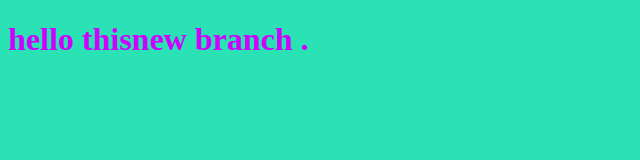
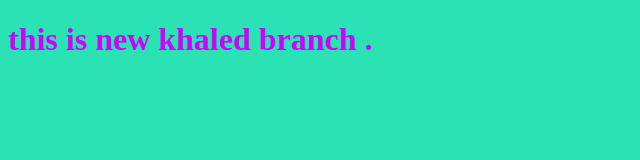
Before and after one commit to Mokhsa/myproject, a plain HTML site: page index.html in a window 1280 px wide. Shown: the whole page, without its empty margins (0-640 px from the left). Drawn offline with Linux system fonts and the light colour scheme.

Commit message:
edit html file

```diff
--- a/index.html
+++ b/index.html
@@ -8,7 +8,7 @@
 </head>
 <body>
 
-    <h1>hello thisnew branch .</h1>
+    <h1>this is new khaled branch  .</h1>
  <script scr = "app.js"   ></script>
 </body>
 </html>
```
